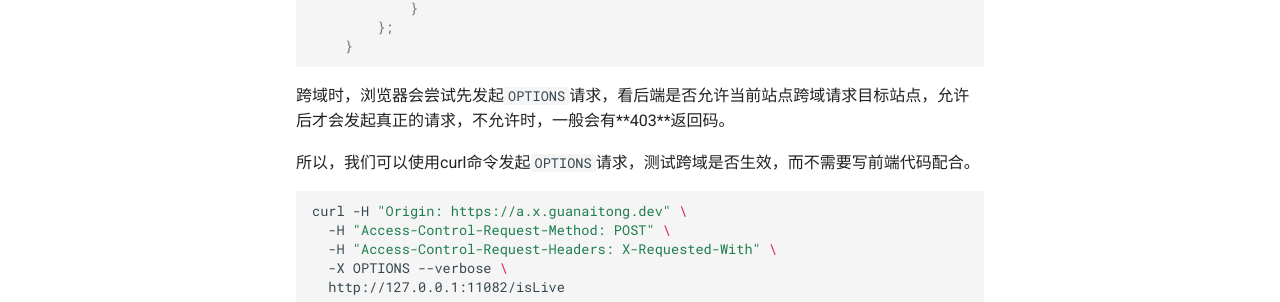
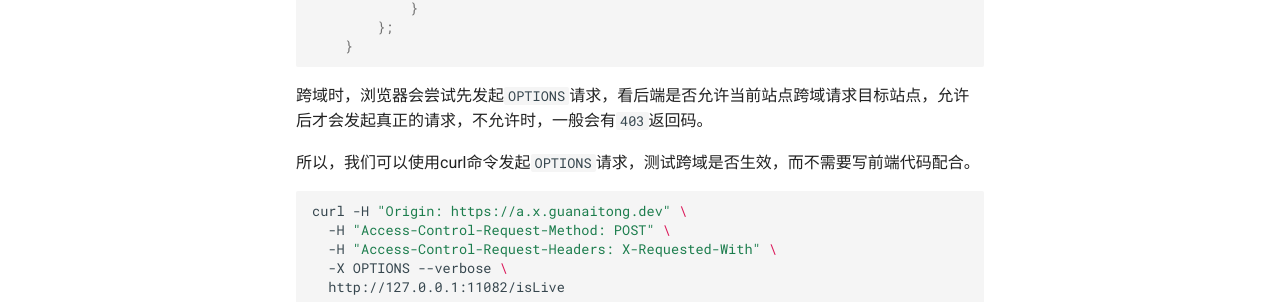
Before and after one commit to guanaitong/grus, an MkDocs documentation site: the page built from docs/security/cors.md, in a window 1280 px wide and 900 px high, scrolled down 529 px. Shown: the part 174-476 px from the top of the window. Built offline with MkDocs 1.6.1 and Material for MkDocs 9.7.7, drawn with Linux system fonts in a browser that asks for light colours.

Commit message:
跨域文档

```diff
--- a/docs/security/cors.md
+++ b/docs/security/cors.md
@@ -32,7 +32,7 @@
 
 
 
-跨域时，浏览器会尝试先发起`OPTIONS`请求，看后端是否允许当前站点跨域请求目标站点，允许后才会发起真正的请求，不允许时，一般会有**403**返回码。
+跨域时，浏览器会尝试先发起`OPTIONS`请求，看后端是否允许当前站点跨域请求目标站点，允许后才会发起真正的请求，不允许时，一般会有`403`返回码。
 
 所以，我们可以使用curl命令发起`OPTIONS`请求，测试跨域是否生效，而不需要写前端代码配合。
 
```
